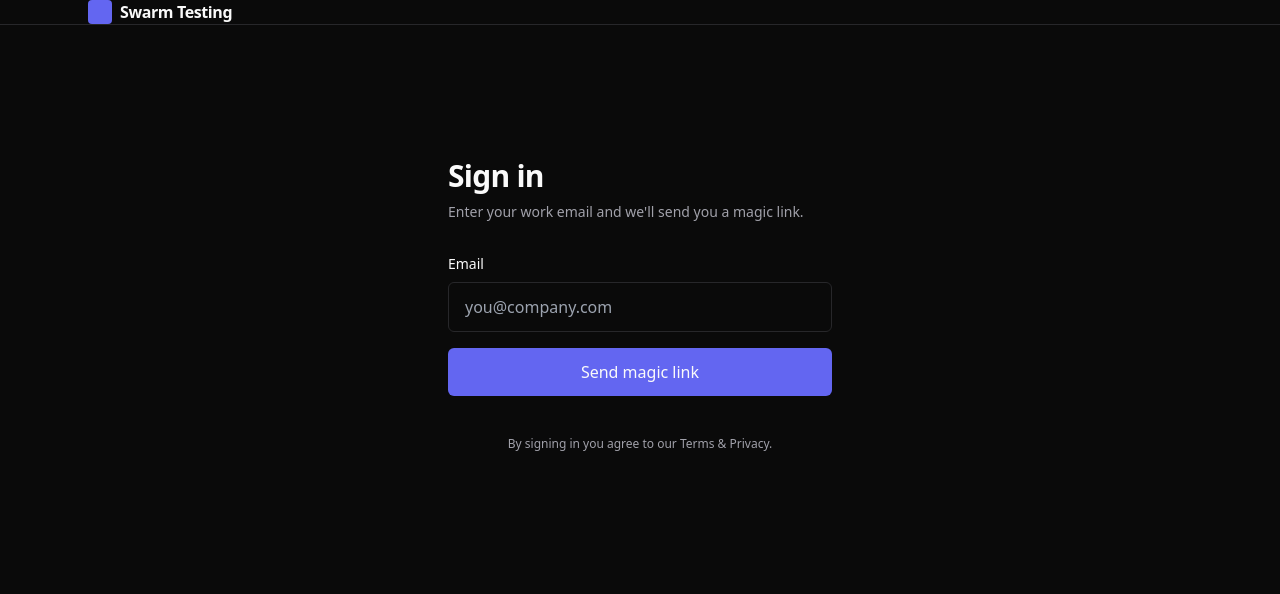
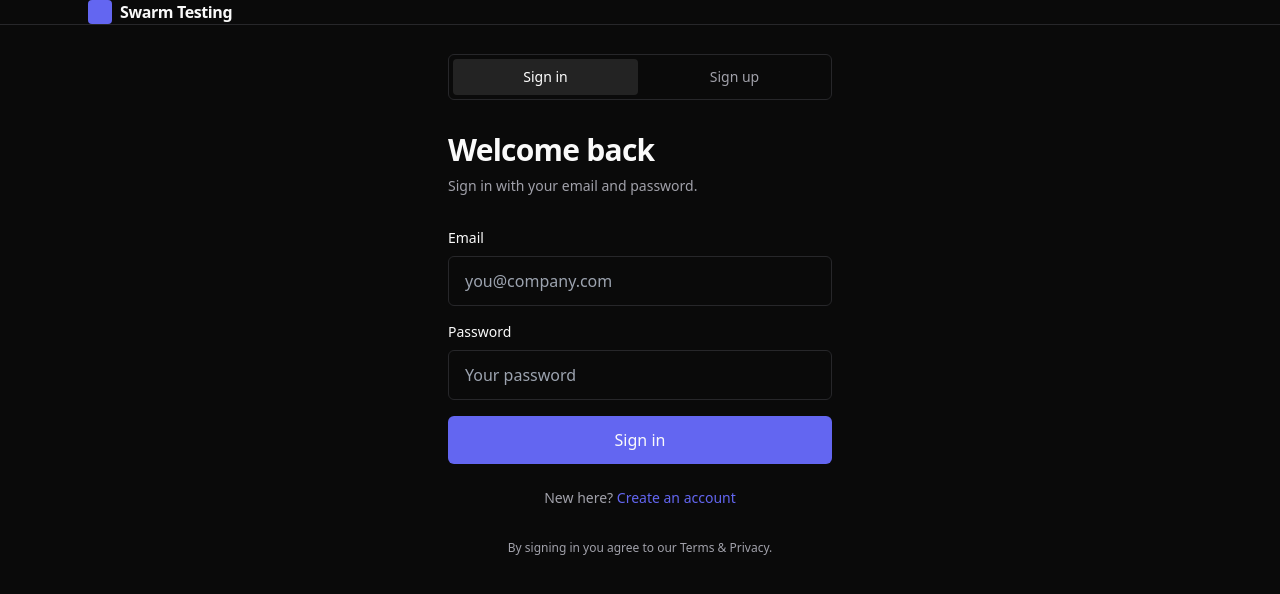
Before and after one commit to ibsolutions2025/swarm-testing-services, a Next.js app: page /login in a window 1280 px wide. Shown: the top 594 px of the page. Built offline with nearby package versions, Linux system fonts and the light colour scheme; no server answers.

Commit message:
Auth swap: update login page and add auth API routes

```diff
--- /dev/null
+++ b/app/api/auth/signin/route.ts
@@ -0,0 +1,39 @@
+import { NextRequest, NextResponse } from "next/server";
+import { createServerClient } from "@/lib/supabase-server";
+
+/**
+ * POST /api/auth/signin
+ * Body: { email, password }
+ *
+ * Standard email + password sign-in. Sets the session cookie via the
+ * server client.
+ */
+export async function POST(req: NextRequest) {
+  let body: any;
+  try {
+    body = await req.json();
+  } catch {
+    return NextResponse.json({ error: "invalid json" }, { status: 400 });
+  }
+
+  const email = typeof body?.email === "string" ? body.email.trim() : "";
+  const password = typeof body?.password === "string" ? body.password : "";
+
+  if (!email || !password) {
+    return NextResponse.json(
+      { error: "Email and password are required." },
+      { status: 400 }
+    );
+  }
+
+  const supabase = createServerClient();
+  const { error } = await supabase.auth.signInWithPassword({ email, password });
+  if (error) {
+    return NextResponse.json(
+      { error: error.message ?? "Sign-in failed." },
+      { status: 401 }
+    );
+  }
+
+  return NextResponse.json({ ok: true }, { status: 200 });
+}
--- /dev/null
+++ b/app/api/auth/signup/route.ts
@@ -0,0 +1,98 @@
+import { NextRequest, NextResponse } from "next/server";
+import { createServerClient } from "@/lib/supabase-server";
+import { createAdminClient } from "@/lib/supabase-admin";
+
+/**
+ * POST /api/auth/signup
+ * Body: { email, password }
+ *
+ * Create-or-update flow:
+ *   1. Try to create a new user via the service-role admin client with
+ *      email_confirm=true so they can sign in immediately (no confirmation
+ *      email, no magic link).
+ *   2. If the email already exists, look it up and update the password
+ *      instead — this lets users who originally signed up via magic link
+ *      convert to password auth without losing their account.
+ *   3. Finally, sign the user in server-side so the session cookie is set.
+ */
+export async function POST(req: NextRequest) {
+  let body: any;
+  try {
+    body = await req.json();
+  } catch {
+    return NextResponse.json({ error: "invalid json" }, { status: 400 });
+  }
+
+  const email = typeof body?.email === "string" ? body.email.trim() : "";
+  const password = typeof body?.password === "string" ? body.password : "";
+
+  if (!email || !/^[^@\s]+@[^@\s]+\.[^@\s]+$/.test(email)) {
+    return NextResponse.json(
+      { error: "A valid email is required." },
+      { status: 400 }
+    );
+  }
+  if (!password || password.length < 8) {
+    return NextResponse.json(
+      { error: "Password must be at least 8 characters." },
+      { status: 400 }
+    );
+  }
+
+  const admin = createAdminClient();
+
+  // 1) Try to create.
+  const { data: created, error: createErr } =
+    await admin.auth.admin.createUser({
+      email,
+      password,
+      email_confirm: true
+    });
+
+  if (createErr) {
+    const msg = createErr.message ?? "";
+    const alreadyExists =
+      /already been registered/i.test(msg) ||
+      /already exists/i.test(msg) ||
+      /duplicate/i.test(msg) ||
+      (createErr as any).status === 422;
+
+    if (!alreadyExists) {
+      return NextResponse.json({ error: msg }, { status: 500 });
+    }
+
+    // 2) Existing user — find them, then reset password.
+    const { data: list, error: listErr } = await admin.auth.admin.listUsers();
+    if (listErr) {
+      return NextResponse.json({ error: listErr.message }, { status: 500 });
+    }
+    const existing = list.users.find(
+      (u) => (u.email ?? "").toLowerCase() === email.toLowerCase()
+    );
+    if (!existing) {
+      return NextResponse.json(
+        { error: "User exists but could not be found for update." },
+        { status: 500 }
+      );
+    }
+    const { error: updErr } = await admin.auth.admin.updateUserById(
+      existing.id,
+      { password, email_confirm: true }
+    );
+    if (updErr) {
+      return NextResponse.json({ error: updErr.message }, { status: 500 });
+    }
+  }
+
+  // 3) Sign the user in through the anon/server client so cookies are set.
+  const supabase = createServerClient();
+  const { error: signInErr } = await supabase.auth.signInWithPassword({
+    email,
+    password
+  });
+  if (signInErr) {
+    return NextResponse.json({ error: signInErr.message }, { status: 500 });
+  }
+
+  return NextResponse.json({ ok: true }, { status: 200 });
+}
--- a/app/login/page.tsx
+++ b/app/login/page.tsx
@@ -2,35 +2,39 @@
 
 import { useState } from "react";
 import Link from "next/link";
-import { useRouter } from "next/navigation";
-import { createBrowserClient } from "@/lib/supabase";
+import { useRouter, useSearchParams } from "next/navigation";
+
+type Mode = "signin" | "signup";
 
 export default function LoginPage() {
   const router = useRouter();
+  const params = useSearchParams();
+  const next = params?.get("next") ?? "/dashboard";
+
+  const [mode, setMode] = useState<Mode>("signin");
   const [email, setEmail] = useState("");
-  const [status, setStatus] = useState<"idle" | "sending" | "sent" | "error">(
+  const [password, setPassword] = useState("");
+  const [status, setStatus] = useState<"idle" | "submitting" | "error">(
     "idle"
   );
   const [error, setError] = useState<string | null>(null);
 
-  async function handleMagicLink(e: React.FormEvent) {
+  async function handleSubmit(e: React.FormEvent) {
     e.preventDefault();
-    setStatus("sending");
+    setStatus("submitting");
     setError(null);
 
     try {
-      const supabase = createBrowserClient();
-      const { error } = await supabase.auth.signInWithOtp({
-        email,
-        options: {
-          emailRedirectTo:
-            typeof window !== "undefined"
-              ? `${window.location.origin}/auth/callback?next=/dashboard`
-              : undefined
-        }
+      const path = mode === "signup" ? "/api/auth/signup" : "/api/auth/signin";
+      const res = await fetch(path, {
+        method: "POST",
+        headers: { "content-type": "application/json" },
+        body: JSON.stringify({ email, password })
       });
-      if (error) throw error;
-      setStatus("sent");
+      const data = await res.json().catch(() => ({}));
+      if (!res.ok) throw new Error(data?.error ?? "Something went wrong.");
+      // Hard nav so the server component picks up the fresh cookie.
+      window.location.href = next;
     } catch (err: any) {
       setStatus("error");
       setError(err?.message ?? "Something went wrong.");
@@ -50,12 +54,49 @@ export default function LoginPage() {
 
       <div className="container-narrow flex min-h-[70vh] items-center justify-center py-20">
         <div className="w-full max-w-sm">
-          <h1 className="text-3xl font-semibold tracking-tight">Sign in</h1>
+          <div className="flex items-center gap-1 rounded-md border border-[var(--border)] p-1 text-sm">
+            <button
+              type="button"
+              onClick={() => {
+                setMode("signin");
+                setStatus("idle");
+                setError(null);
+              }}
+              className={`flex-1 rounded px-3 py-2 transition-colors ${
+                mode === "signin"
+                  ? "bg-white/10 text-white"
+                  : "text-[var(--muted)] hover:text-white"
+              }`}
+            >
+              Sign in
+            </button>
+            <button
+              type="button"
+              onClick={() => {
+                setMode("signup");
+                setStatus("idle");
+                setError(null);
+              }}
+              className={`flex-1 rounded px-3 py-2 transition-colors ${
+                mode === "signup"
+                  ? "bg-white/10 text-white"
+                  : "text-[var(--muted)] hover:text-white"
+              }`}
+            >
+              Sign up
+            </button>
+          </div>
+
+          <h1 className="mt-8 text-3xl font-semibold tracking-tight">
+            {mode === "signup" ? "Create your account" : "Welcome back"}
+          </h1>
           <p className="mt-2 text-sm text-[var(--muted)]">
-            Enter your work email and we'll send you a magic link.
+            {mode === "signup"
+              ? "Sign up with email and password — no confirmation email, no magic link."
+              : "Sign in with your email and password."}
           </p>
 
-          <form onSubmit={handleMagicLink} className="mt-8 space-y-4">
+          <form onSubmit={handleSubmit} className="mt-8 space-y-4">
             <div>
               <label htmlFor="email" className="mb-2 block text-sm">
                 Email
@@ -63,6 +104,7 @@ export default function LoginPage() {
               <input
                 id="email"
                 type="email"
+                autoComplete="email"
                 required
                 value={email}
                 onChange={(e) => setEmail(e.target.value)}
@@ -70,28 +112,65 @@ export default function LoginPage() {
                 className="w-full rounded-md border border-[var(--border)] bg-transparent px-4 py-3 outline-none focus:border-accent"
               />
             </div>
+            <div>
+              <label htmlFor="password" className="mb-2 block text-sm">
+                Password
+              </label>
+              <input
+                id="password"
+                type="password"
+                autoComplete={
+                  mode === "signup" ? "new-password" : "current-password"
+                }
+                required
+                minLength={8}
+                value={password}
+                onChange={(e) => setPassword(e.target.value)}
+                placeholder={
+                  mode === "signup" ? "At least 8 characters" : "Your password"
+                }
+                className="w-full rounded-md border border-[var(--border)] bg-transparent px-4 py-3 outline-none focus:border-accent"
+              />
+            </div>
             <button
               type="submit"
-              disabled={status === "sending"}
+              disabled={status === "submitting"}
               className="w-full rounded-md bg-accent px-4 py-3 font-medium hover:opacity-90 disabled:opacity-50"
             >
-              {status === "sending" ? "Sending…" : "Send magic link"}
+              {status === "submitting"
+                ? mode === "signup"
+                  ? "Creating account…"
+                  : "Signing in…"
+                : mode === "signup"
+                ? "Create account"
+                : "Sign in"}
             </button>
           </form>
 
-          {status === "sent" && (
-            <p className="mt-6 rounded-md border border-[var(--border)] p-4 text-sm">
-              Check your inbox. The link will sign you in and drop you on your
-              dashboard.
-            </p>
-          )}
           {status === "error" && error && (
             <p className="mt-6 rounded-md border border-red-500/40 p-4 text-sm text-red-300">
               {error}
             </p>
           )}
 
-          <p className="mt-10 text-center text-xs text-[var(--muted)]">
+          {mode === "signin" && (
+            <p className="mt-6 text-center text-sm text-[var(--muted)]">
+              New here?{" "}
+              <button
+                type="button"
+                onClick={() => {
+                  setMode("signup");
+                  setStatus("idle");
+                  setError(null);
+                }}
+                className="text-accent hover:underline"
+              >
+                Create an account
+              </button>
+            </p>
+          )}
+
+          <p className="mt-8 text-center text-xs text-[var(--muted)]">
             By signing in you agree to our Terms & Privacy.
           </p>
         </div>
```
Also changed, not shown: 1 other file (tests, documents, lock files or other folders).
